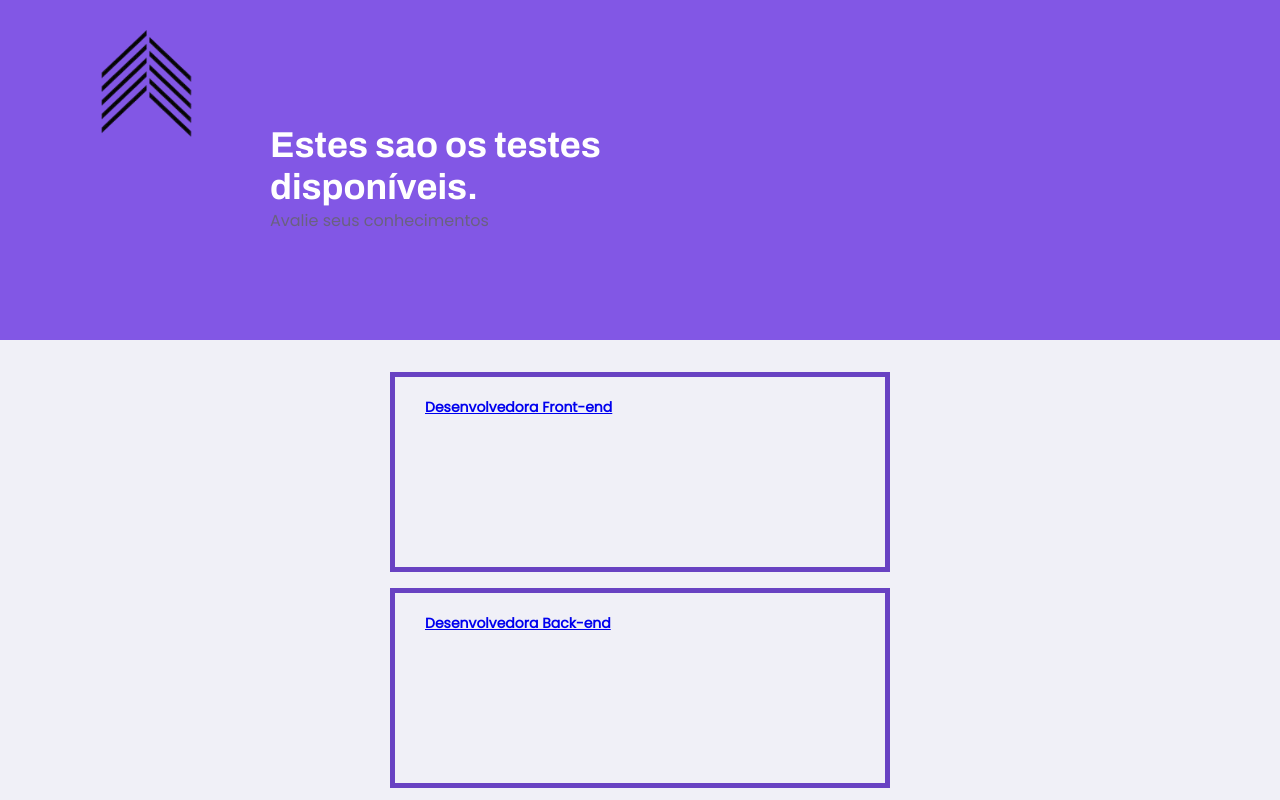
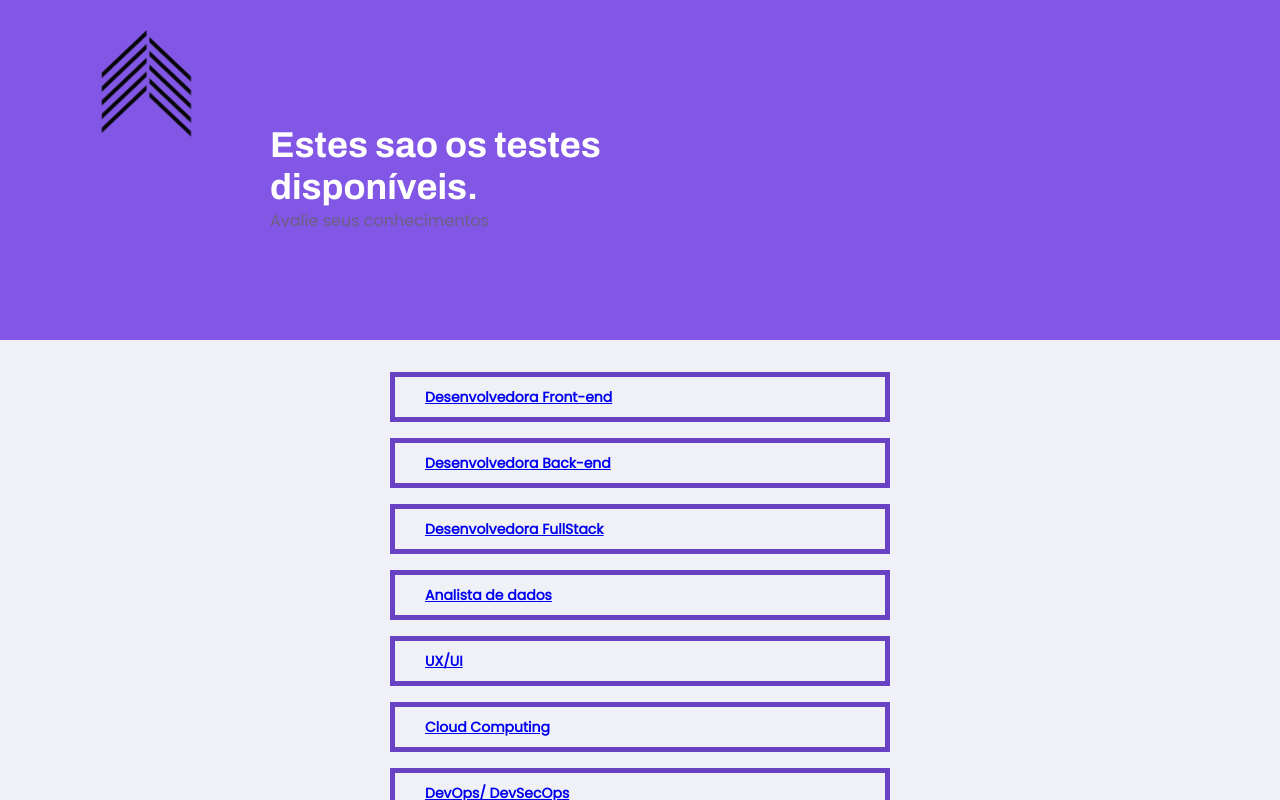
Before and after one commit to NaraGuimma/megahack-women-trilha, a React (Create React App) app: page /provas in a window 1280 px wide. Shown: the top 800 px of the page. Built offline with nearby package versions, Linux system fonts and the light colour scheme.

Commit message:
Update styles.css

```diff
--- a/src/pages/CandidateList/styles.css
+++ b/src/pages/CandidateList/styles.css
@@ -114,7 +114,7 @@
     max-width: 500px;
     margin: auto;
     width: 100%;
-    height: 200px;
+    height: 50px;
     display: block;
     border: 5px solid var(--color-primary-darker);
 
@@ -126,7 +126,7 @@
   h3 {
     font-size: 14px;
     margin-left: 3rem;
-    margin-top: 2rem;
+    margin-top: 1rem;
   }
   h1 {
     font-size: 12px;
```
